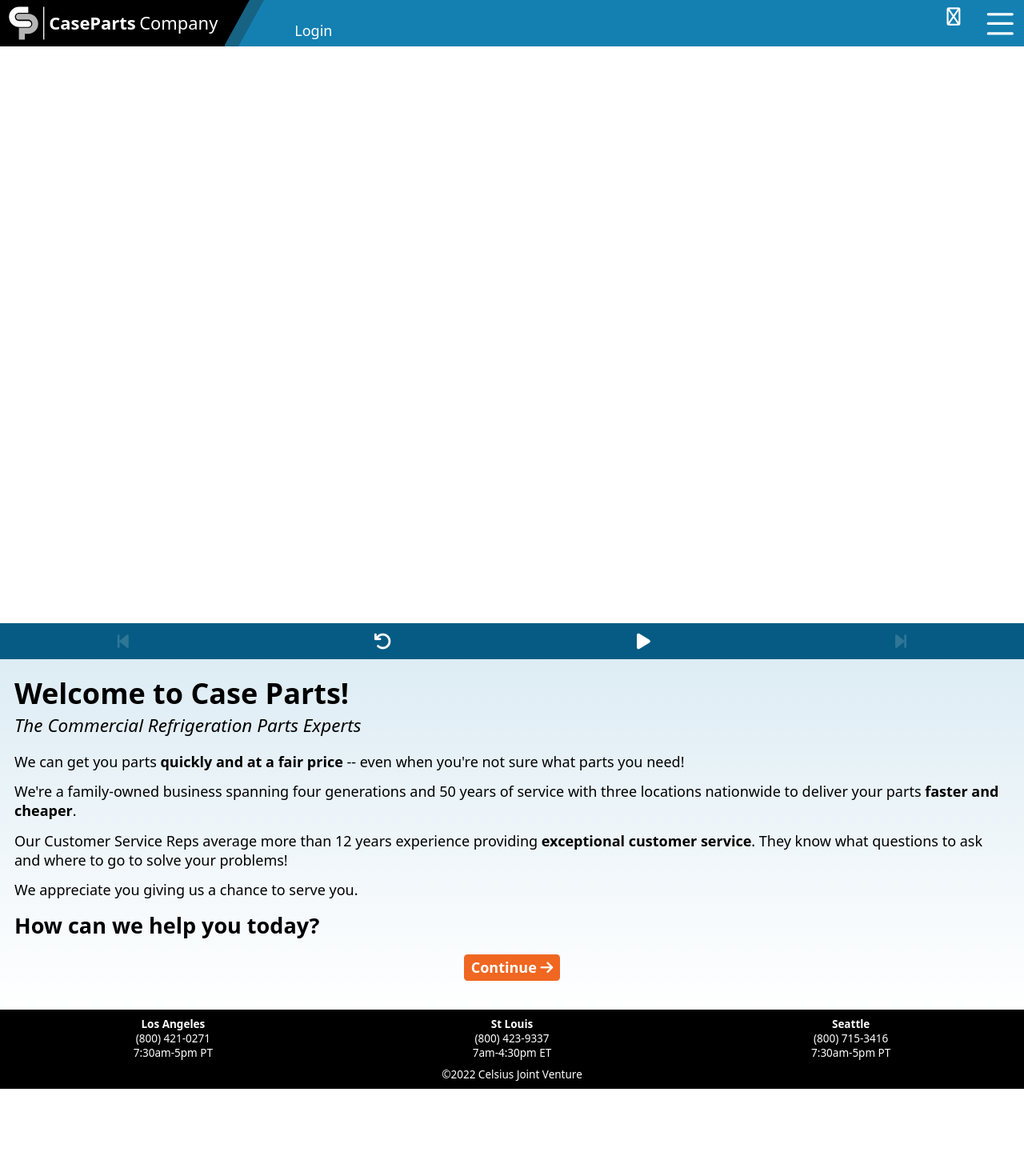
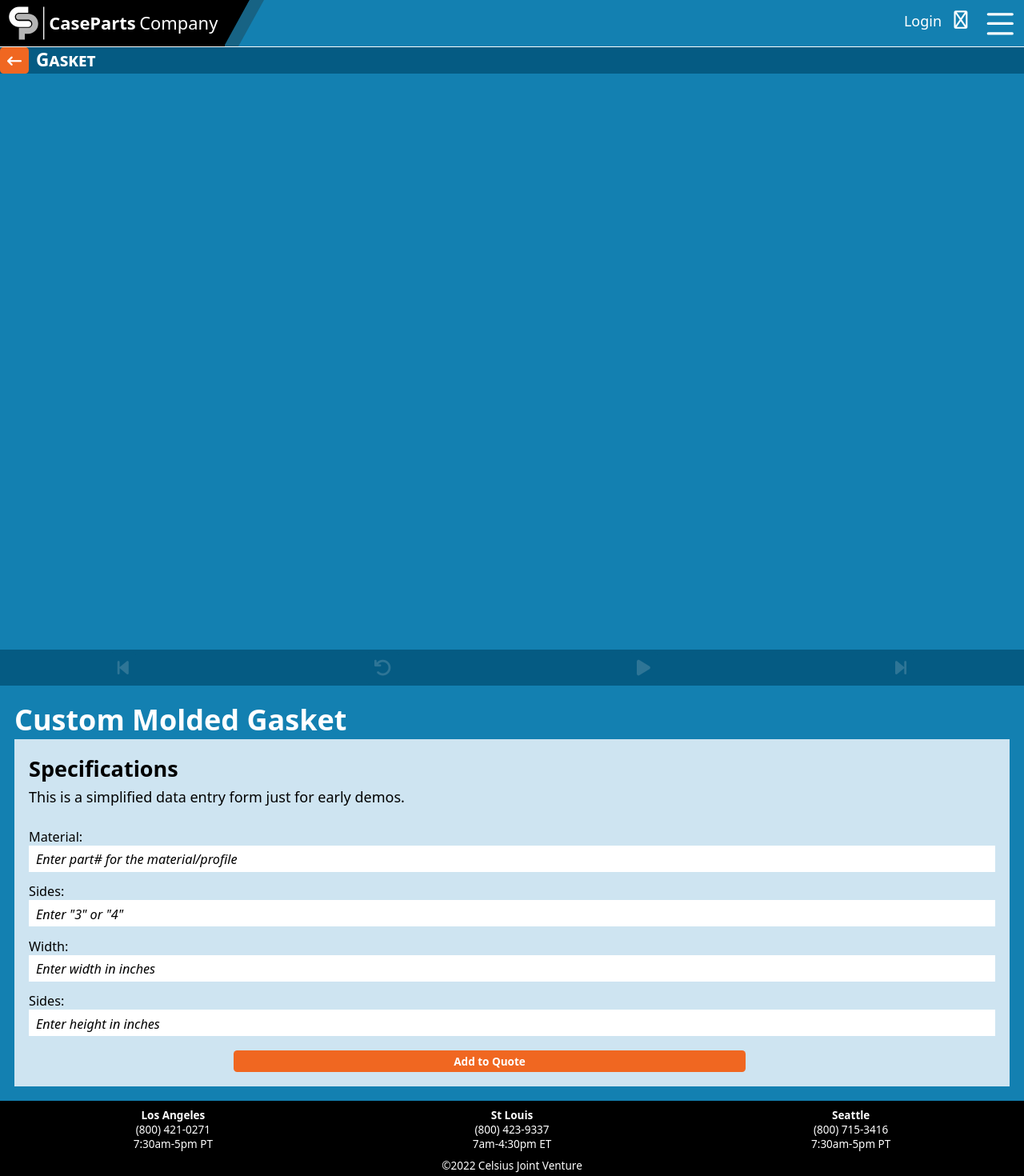
Before and after one commit to jaycincotta/concierge-v1, a React (Create React App) app: page /custom/gasket in a window 1280 px wide. Before the commit this address led to /welcome. Shown: the top 1470 px of the page at 80% size. Before the commit the page ends 1361 px from the top, so only its background shows below. Built offline with nearby package versions, Linux system fonts and the light colour scheme.

Commit message:
Stubbed custom gaskets

```diff
--- a/src/App.js
+++ b/src/App.js
@@ -13,6 +13,7 @@ import SEA from './routes/branch/SEA'
 import Search from './routes/Search'
 import Part from './routes/Part'
 import Cart from './routes/Cart'
+import Gasket from './routes/Gasket'
 
 export default function App() {
     return (
@@ -30,6 +31,7 @@ export default function App() {
                         <Route path="search/:query" element={<Search />} />
                         <Route path="part/:partId" element={<Part />} />
                         <Route path="cart" element={<Cart />} />
+                        <Route path="custom/gasket" element={<Gasket />} />
                         <Route index element={<HomePage />} />
                         <Route path="*" element={<Navigate replace to="/" />} />
                     </Route>
--- /dev/null
+++ b/src/components/GasketForm.js
@@ -0,0 +1,45 @@
+import React, { useState, useContext } from "react"
+import { AppContext } from "../context/AppContext"
+import { useNavigate } from "react-router-dom"
+
+export default function GasketForm() {
+    const { addItem } = useContext(AppContext)
+    const [material, setMaterial] = useState("")
+    const [sides, setSides] = useState("")
+    const [width, setWidth] = useState("")
+    const [height, setHeight] = useState("")
+    const navigate = useNavigate()
+
+    function addRequest() {
+        addItem({
+            itemType: "gasket",
+            partId: "Gasket",
+            description: `${sides}-Sided ${width} x ${height}`,
+            details: {
+                Material: material,
+                Sides: sides,
+                Width: width,
+                Height: height
+            }
+        })
+        navigate("/cart")
+    }
+
+    return <div className="researchForm section black-on-blue">
+        <h2>Specifications</h2>
+        <p><i>This is a simplified data entry form just for early demos.</i></p>
+        <label>Material:</label>
+        <input placeholder="Enter part# for the material/profile"
+            onChange={e => setMaterial(e.target.value)} />
+        <label>Sides:</label>
+        <input placeholder='Enter "3" or "4"'
+            onChange={e => setSides(e.target.value)} />
+        <label>Width:</label>
+        <input placeholder='Enter width in inches'
+            onChange={e => setWidth(e.target.value)} />
+        <label>Sides:</label>
+        <input placeholder='Enter height in inches'
+            onChange={e => setHeight(e.target.value)} />
+        <button onClick={addRequest}>Add to Quote</button>
+    </div>
+}
--- /dev/null
+++ b/src/components/ResearchForm.js
@@ -0,0 +1,45 @@
+import React, { useState, useContext } from "react"
+import { AppContext } from "../context/AppContext"
+import { useNavigate } from "react-router-dom"
+
+export default function ResearchForm() {
+    const { addItem } = useContext(AppContext)
+    const [descr, setDescr] = useState("")
+    const [mfg, setMfg] = useState("")
+    const [model, setModel] = useState("")
+    const [sn, setSn] = useState("")
+    const navigate = useNavigate()
+
+    function addRequest() {
+        addItem({
+            itemType: "spo",
+            partId: "Part Research",
+            description: descr,
+            details: {
+                Make: mfg,
+                Model: model,
+                "S/N": sn
+            }
+        })
+        navigate("/cart")
+    }
+
+    return <div className="researchForm section black-on-blue">
+        <h2>Part Research</h2>
+        <p>Not sure what part you need? Let us help!</p>
+        <label>Part Description:</label>
+        <textarea placeholder="Describe the part to be replaced" rows={4}
+            onChange={e => setDescr(e.target.value)} />
+        <div className="assemblyNote">What unit/assembly contains this part?</div>
+        <label>Make:</label>
+        <input placeholder="Manufacturer of the unit/assembly"
+            onChange={e => setMfg(e.target.value)} />
+        <label>Model:</label>
+        <input placeholder="Model of the unit/assembly"
+            onChange={e => setModel(e.target.value)} />
+        <label>Serial Number:</label>
+        <input placeholder="Serial Number of the unit/assembly"
+            onChange={e => setSn(e.target.value)} />
+        <button onClick={addRequest}>Add to Quote</button>
+    </div>
+}
--- a/src/cpc-shared/AppHeader.js
+++ b/src/cpc-shared/AppHeader.js
@@ -24,7 +24,7 @@ export default function AppHeader({ appname, menu }) {
                 <i className="fa-regular fa-cart-shopping"></i>
             </button>
             {user && <button onClick={()=>navigate("/account")}><i className="fa-solid fa-user"></i></button>}
-            {!user && <div className="button" onClick={()=>navigate("/login")}>Login</div>}
+            {!user && <div className="loginButton" onClick={()=>navigate("/login")}>Login</div>}
         </header>
     )
 }
--- a/src/data/useVideo.js
+++ b/src/data/useVideo.js
@@ -99,7 +99,6 @@ export default function useVideo(task) {
     if (taskVideos.length === 0) {
         console.log("Unknown task:", task)
     }
-    console.log("useVideo", task, taskVideos)
 
     const getPriority = (step) => step.priority ? step.priority() : 0
 
@@ -120,7 +119,6 @@ export default function useVideo(task) {
                     const topPriority = getPriority(videos[0])
                     const candidates = videos
                         .filter(video => getPriority(video) === topPriority)
-                    console.log("Candidates", topPriority, candidates, videos)
                     return getUrl(pick(candidates))
             }
         },
--- a/src/layout/Task.js
+++ b/src/layout/Task.js
@@ -35,7 +35,6 @@ export default function Task({ task, hideCancel, firstStep, className, children
 
     // Determine the the index of the next step based on the current step
     const nextIndex = (function () {
-        console.log("next", index, step)
         switch (typeof step.next) {
             case 'undefined':
                 return validateIndex(index + 1)
--- a/src/routes/Cart.js
+++ b/src/routes/Cart.js
@@ -8,7 +8,7 @@ function Details({ part }) {
     const details = part.details
     const keys = Object.keys(details)
     return <>
-        {keys.map(item => <><div>{item}:</div><div><b>{details[item]}</b></div></>)}
+        {keys.map(item => <><div key={item + "Label"}>{item}:</div><div key={item + "Value"}><b>{details[item]}</b></div></>)}
     </>
 }
 
--- /dev/null
+++ b/src/routes/Gasket.js
@@ -0,0 +1,16 @@
+import React from "react"
+import GasketForm from "../components/GasketForm"
+import Task from "../layout/Task"
+import TaskStep from "../layout/TaskStep"
+
+export default function Gasket() {
+
+    return (
+        <Task task="Gasket" className="white-on-blue">
+            <TaskStep step="1">
+                <h1>Custom Molded Gasket</h1>
+                <GasketForm />
+            </TaskStep>
+        </Task>
+    )
+}
--- a/src/routes/HomePage.js
+++ b/src/routes/HomePage.js
@@ -1,5 +1,5 @@
-import React, { useState, useContext } from "react"
-import { AppContext } from "../context/AppContext"
+import React, { useState } from "react"
+import ResearchForm from "../components/ResearchForm"
 import { Link, Navigate, useNavigate } from "react-router-dom"
 import Task from "../layout/Task"
 import TaskStep from "../layout/TaskStep"
@@ -8,50 +8,10 @@ import CustomItems from "../components/CustomItems"
 
 const LearnMore = url => <Link className="learnMore" to={url}>Learn More</Link>
 
-const ResearchForm = () => {
-    const { addItem } = useContext(AppContext)
-    const [descr, setDescr] = useState("")
-    const [mfg, setMfg] = useState("")
-    const [model, setModel] = useState("")
-    const [sn, setSn] = useState("")
-    const navigate = useNavigate()
-
-    function addRequest() {
-        addItem({
-            itemType: "spo",
-            partId: "Part Research",
-            description: descr,
-            details: {
-                Make: mfg,
-                Model: model,
-                "S/N": sn
-            }
-        })
-        navigate("/cart")
-    }
-
-    return <div className="researchForm section black-on-blue">
-        <h2>Part Research</h2>
-        <p>Not sure what part you need? Let us help!</p>
-        <label>Part Description:</label>
-        <textarea placeholder="Describe the part to be replaced" rows={4}
-            onChange={e => setDescr(e.target.value)} />
-        <div className="assemblyNote">What unit/assembly contains this part?</div>
-        <label>Make:</label>
-        <input placeholder="Manufacturer of the unit/assembly"
-            onChange={e => setMfg(e.target.value)} />
-        <label>Model:</label>
-        <input placeholder="Model of the unit/assembly"
-            onChange={e => setModel(e.target.value)} />
-        <label>Serial Number:</label>
-        <input placeholder="Serial Number of the unit/assembly"
-            onChange={e => setSn(e.target.value)} />
-        <button onClick={addRequest}>Add to Quote</button>
-    </div>
-}
-
 export default function HomePage() {
     const [seenWelcome] = useLocalStorage("seenWelcome", false)
+    const [query, setQuery] = useState("")
+    const navigate = useNavigate()
 
     if (!seenWelcome) {
         return <Navigate to="/welcome" />
@@ -70,10 +30,11 @@ export default function HomePage() {
                     </div>
                     <div className="section white-on-blue">
                         <div className="searchLabel">Search our extensive parts catalog:</div>
-                        <div className="searchBox">
-                            <input className="searchInput" placeholder="Enter part# or keywords" />
-                            <Link to="/part/171"><button className="searchButton">Search</button></Link>
-                        </div>
+                        <form className="searchBox" onSubmit={() => navigate("/search/" + query)}>
+                            <input className="searchInput" placeholder="Enter part# or keywords"
+                                onChange={e => setQuery(e.target.value) } />
+                            <button className="searchButton" type="submit">Search</button>
+                        </form>
                     </div>
                     <div className="section">
                         <h2>Configure a Custom-Made Part</h2>
--- a/src/styles/cpc-shared.css
+++ b/src/styles/cpc-shared.css
@@ -221,7 +221,13 @@ button, .button {
   background-color: unset;
   float: right;
   font-size: 125%;
-  margin: 0;
+  margin: .25rem -.5rem 0 0;
+}
+.cpc-mainnav .loginButton {
+  background-color: unset;
+  float: right;
+  font-size: 100%;
+  margin: .8rem .35rem 0 0;
 }
 
 .cpc-mainnav .overlay {
@@ -240,8 +246,8 @@ button, .button {
   cursor: pointer;
   z-index: 1;
   position: relative;
-  left: -1.5rem;
-  top: -.25rem;
+  left: -1.25rem;
+  top: -.20rem;
   opacity: 0;
 }
 
```
